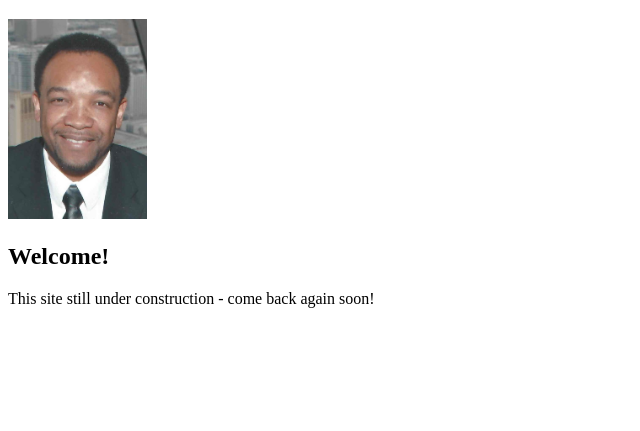
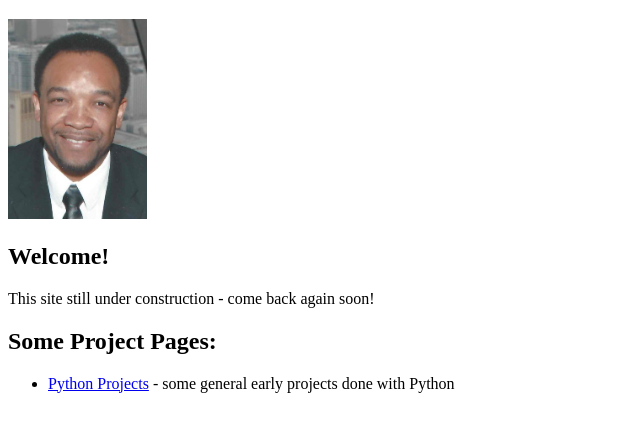
Before and after one commit to daddyjab/daddyjab.github.io, a plain HTML site: page index.html in a window 1280 px wide. Shown: the part 79-510 px from the top of the page, without its empty margins (0-640 px from the left). Drawn offline with Linux system fonts and the light colour scheme.

Commit message:
Added link to Project page

```diff
--- a/index.html
+++ b/index.html
@@ -15,5 +15,9 @@
     <br>
     <h2>Welcome!</h2>
     <p>This site still under construction - come back again soon!</p>
+    <h2>Some Project Pages:</h2>
+    <ul>
+        <li><a href="https://daddyjab.github.io/PythonProjects/" target="_blank">Python Projects</a> - some general early projects done with Python</li>
+    </ul>
 </body>
 </html>
```
